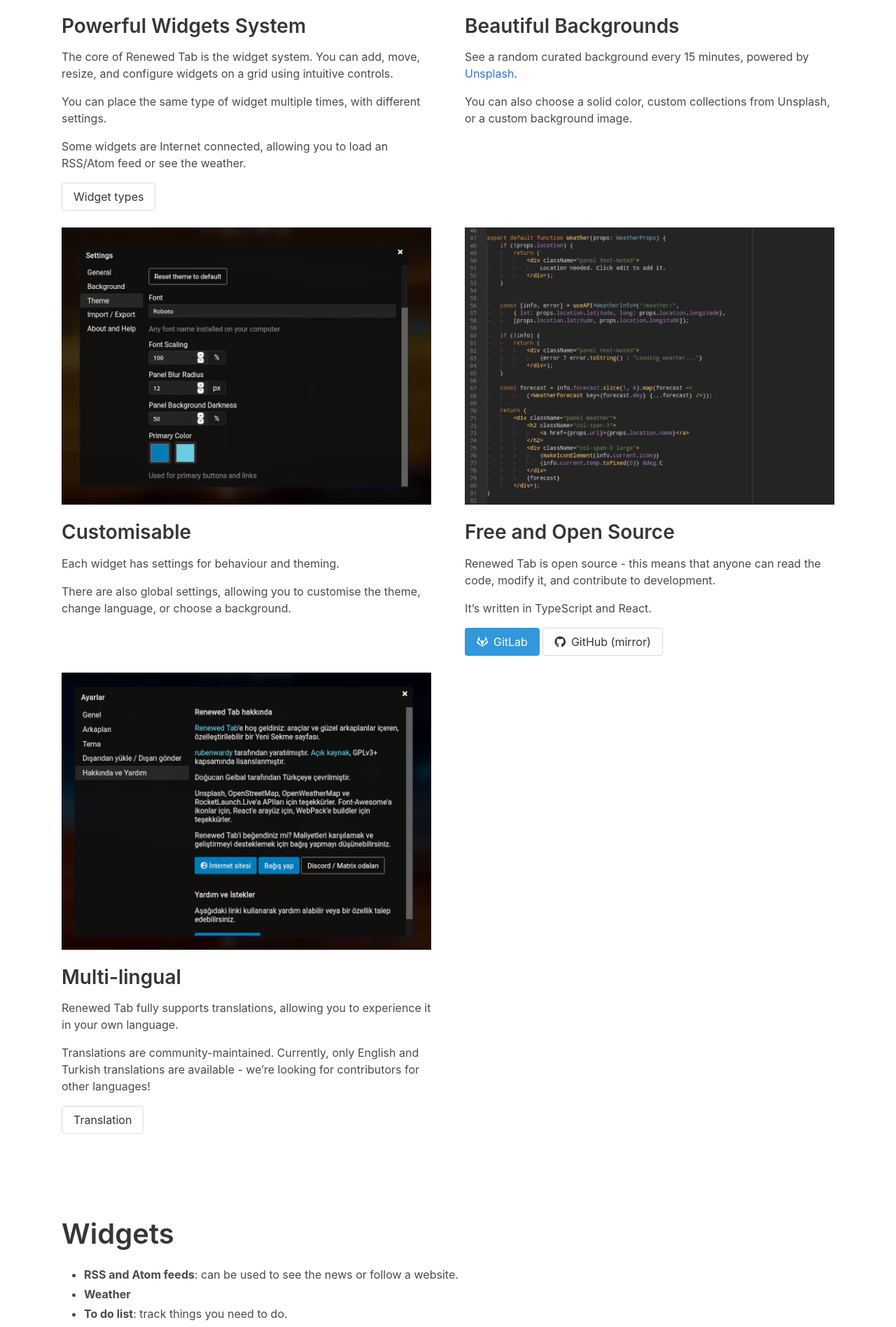
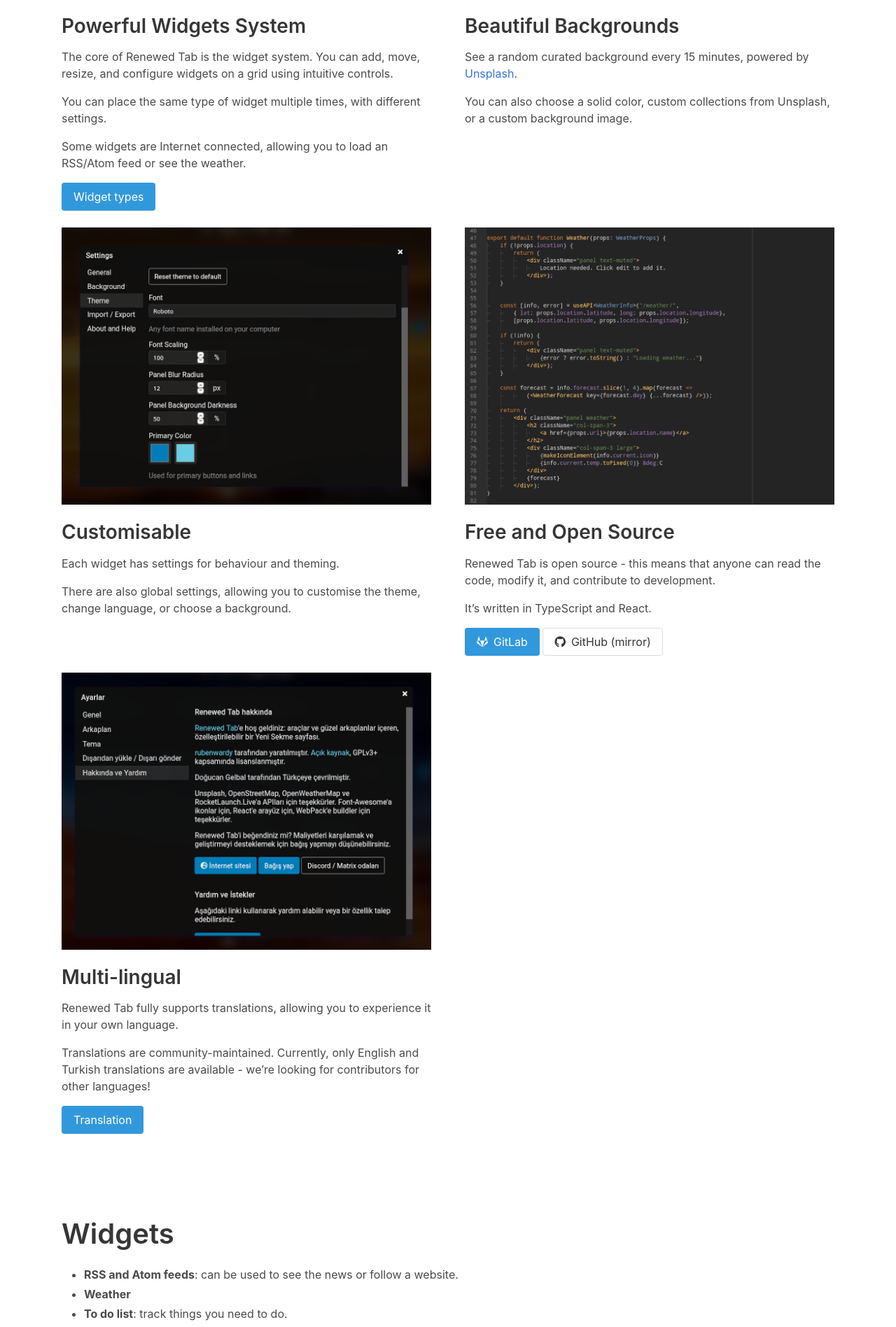
Before and after one commit to rubenwardy/renewedtab_website, a Jekyll site: the page built from index.html, in a window 1280 px wide. Shown: the part 754-2650 px from the top of the page at 70% size. Built offline with Jekyll 4.4.1, drawn with Linux system fonts in a browser that asks for light colours.

Commit message:
Blueify buttons

```diff
--- a/_data/features.yml
+++ b/_data/features.yml
@@ -10,7 +10,7 @@
     Some widgets are Internet connected, allowing you to load an RSS/Atom
     feed or see the weather.
 
-    <a href="#widgets" class="button">Widget types</a>
+    <a href="#widgets" class="button is-info">Widget types</a>
 
 - title: Beautiful Backgrounds
   image: static/images/focus.png
@@ -58,6 +58,6 @@
     Turkish translations are available - we're looking for contributors
     for other languages!
 
-    <a class="button" href="https://renewedtab.rubenwardy.com/translations/">
+    <a class="button is-info" href="https://renewedtab.rubenwardy.com/translations/">
       Translation
     </a>
```
